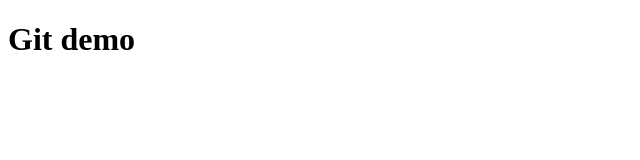
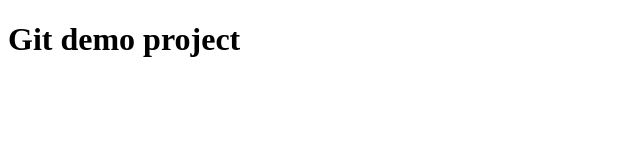
Before and after one commit to Anthony-gisora/gitStudy, a plain HTML site: page index.html in a window 1280 px wide. Shown: the whole page, without its empty margins (0-640 px from the left). Drawn offline with Linux system fonts and the light colour scheme.

Commit message:
Updated ...

```diff
--- a/index.html
+++ b/index.html
@@ -9,6 +9,6 @@
     <title>Git demo</title>
 </head>
 <body>
-    <h1>Git demo</h1>
+    <h1>Git demo project</h1>
 </body>
 </html>
```
